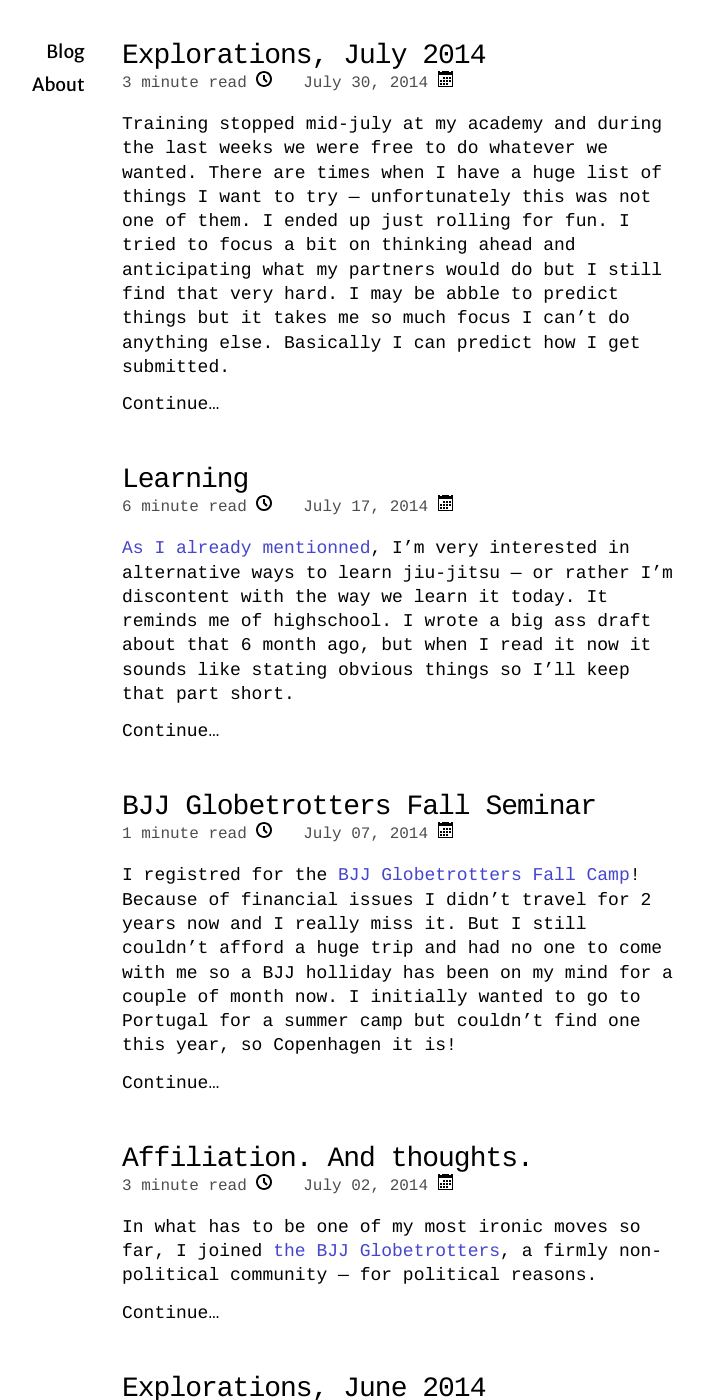
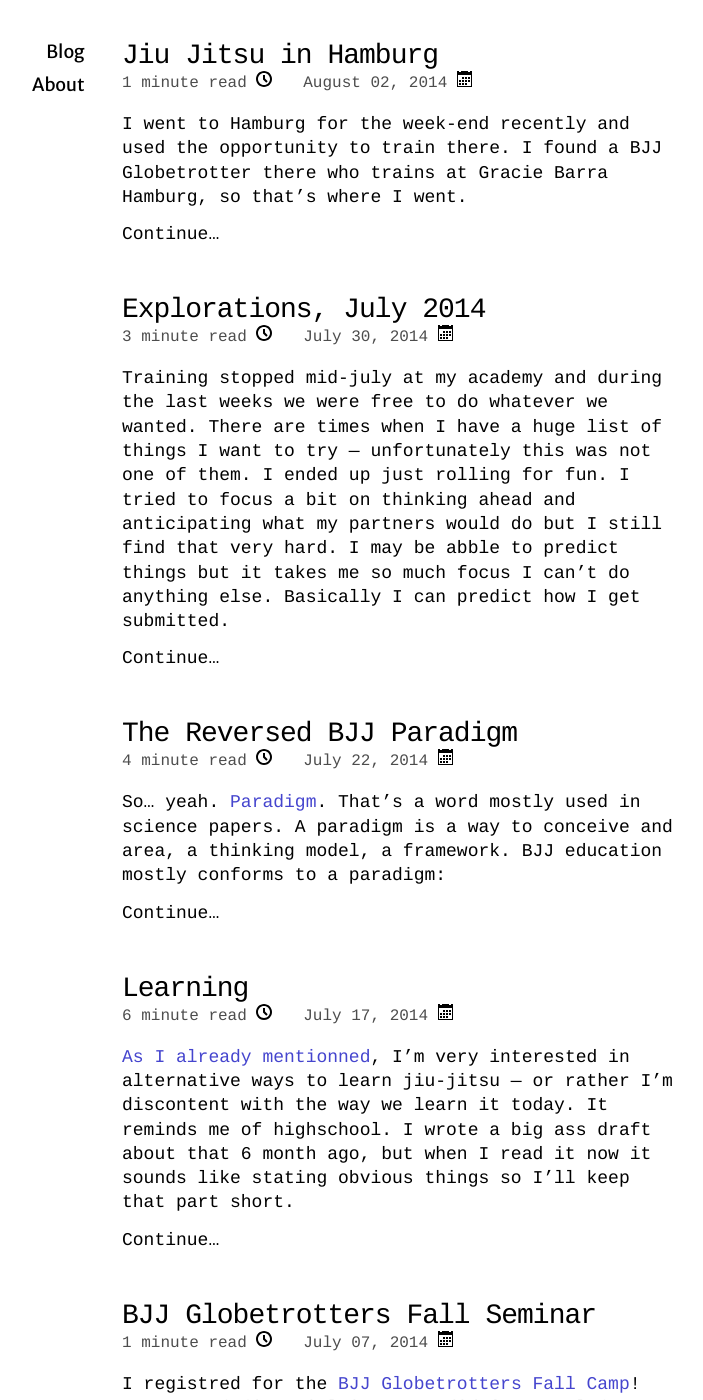
Before and after one commit to y-lohse/bjj, a Jekyll site: the page built from index.html, in a window 1280 px wide and 1400 px high. Shown: the whole window, without its empty margins (238-941 px from the left). Built offline with Jekyll 4.4.1, drawn with Linux system fonts in a browser that asks for light colours; nearby versions of some CDN libraries.

Commit message:
Publishing stuff

```diff
--- /dev/null
+++ b/_posts/2014-08-02-jiu-jitsu-in-hamburg.md
@@ -0,0 +1,21 @@
+---
+layout: blog
+title: Jiu Jitsu in Hamburg
+---
+I went to Hamburg for the week-end recently and used the opportunity to train there. I found a BJJ Globetrotter there who trains at Gracie Barra Hamburg, so that’s where I went.
+
+The academy is part of the [Zanshin Dojo](http://zanshin-dojo.de/) which is a really nice facility. They have three decently-sized BJJ rooms, a lot of fitness machinery, awesome lockers and even a sauna. But because it’s not a public infrastructure I had to pay a rather hefty 35€ to train for two sessions. I can certainly understand that they need money but a drop-in fee would have been cool.
+
+The classes themselves were very nice, albeit short. It was my first class with an authentic brazilian black beltch, in the person of Daniel Nunes who’s running the show there. The classes had super-short warm ups, a bunch of linked techniques and eventually free & positional sparring. I liked how during the competition class the *timing* at which to make a move was an integral part of the technique. It made me realize that timing really isn’t part f my game yet, I just execute moves without really thinking about when they’d be the most effective.
+
+<figure class="illustration">
+	<img src="{{ site.img }}gracie-bara-hamburg-1.jpg" alt="The Gracie Bara Hamburg crew" />
+	<figcaption>
+		Everyone was very welcoming there with special shout-outs to Alix & Michel.
+	</figcaption>
+</figure>
+</figure>
+
+I must have been a bit rusty because I didn’t perform too well during the sparing. Some of them had a high pressure passing style and just smashed through my guard, even submitting me a couple of times. To be fair I suspect Daniel paired me with some of his best students since he changed my match-ups a couple of times. The only thing I did well was positional sparring — no one passed my guard, I even managed to fence off some purples.
+
+![The Gracie Bara Hamburg crew]({{ site.img }}gracie-bara-hamburg-2.jpg)
```
Also changed, not shown: _drafts/2014-08-02-jiu-jitsu-in-hamburg.md (deleted, +0 -13 lines), _posts/2014-07-22-reversed-bjj-paradigm.md (renamed from _drafts/2014-07-22-reversed-bjj-paradigm.md, +1 -1 lines), img/gracie-bara-hamburg-1.jpg (added), img/gracie-bara-hamburg-2.jpg (added), 2 other files.
